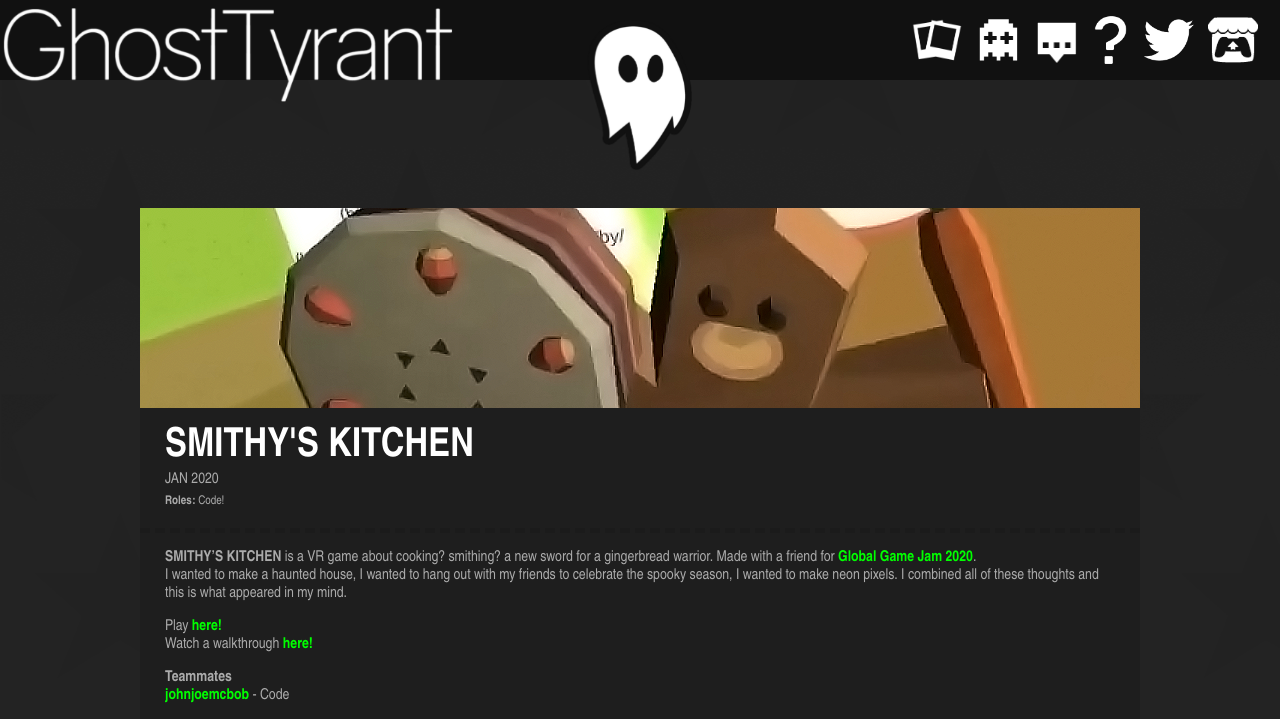
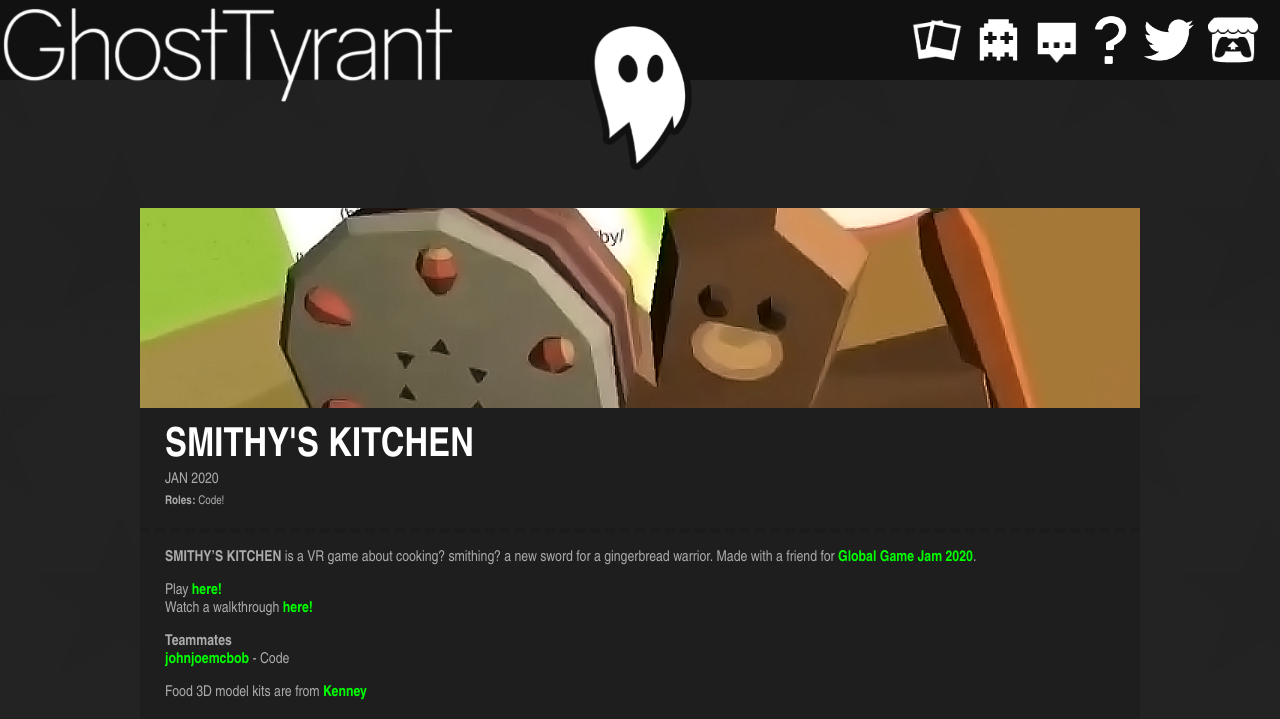
Before and after one commit to GLITCHGEIST/Artzone, a Jekyll site: the page built from _posts/Projects/2020-01-31-smithysKitchen.md, in a window 1280 px wide and 1241 px high. Shown: the top 719 px of the window. Built offline with Jekyll 4.4.1, drawn with Linux system fonts in a browser that asks for light colours.

Commit message:
Smithys Correction
Fixed incorrect description

```diff
--- a/_posts/Projects/2020-01-31-smithysKitchen.md
+++ b/_posts/Projects/2020-01-31-smithysKitchen.md
@@ -14,7 +14,6 @@
 ---
 
 <b>SMITHY'S KITCHEN</b> is a VR game about cooking? smithing? a new sword for a gingerbread warrior. Made with a friend for [Global Game Jam 2020](https://globalgamejam.org/).
-<br>I wanted to make a haunted house, I wanted to hang out with my friends to celebrate the spooky season, I wanted to make neon pixels. I combined all of these thoughts and this is what appeared in my mind.
 
 Play [here!](https://johnjoemcbob.itch.io/smithyskitchen)
 <br>Watch a walkthrough [here!](https://www.youtube.com/watch?v=ZIW52M1NQow)
```
